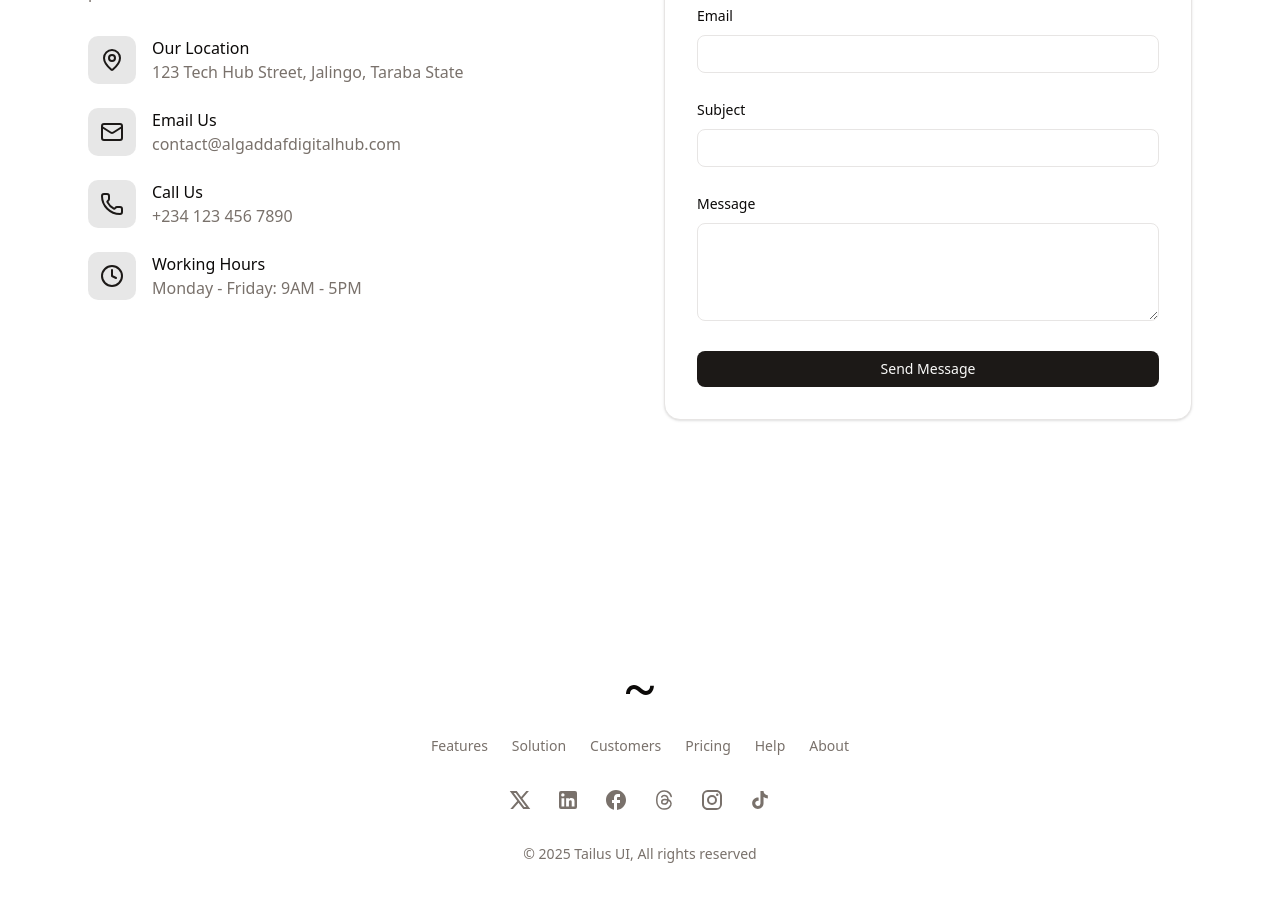
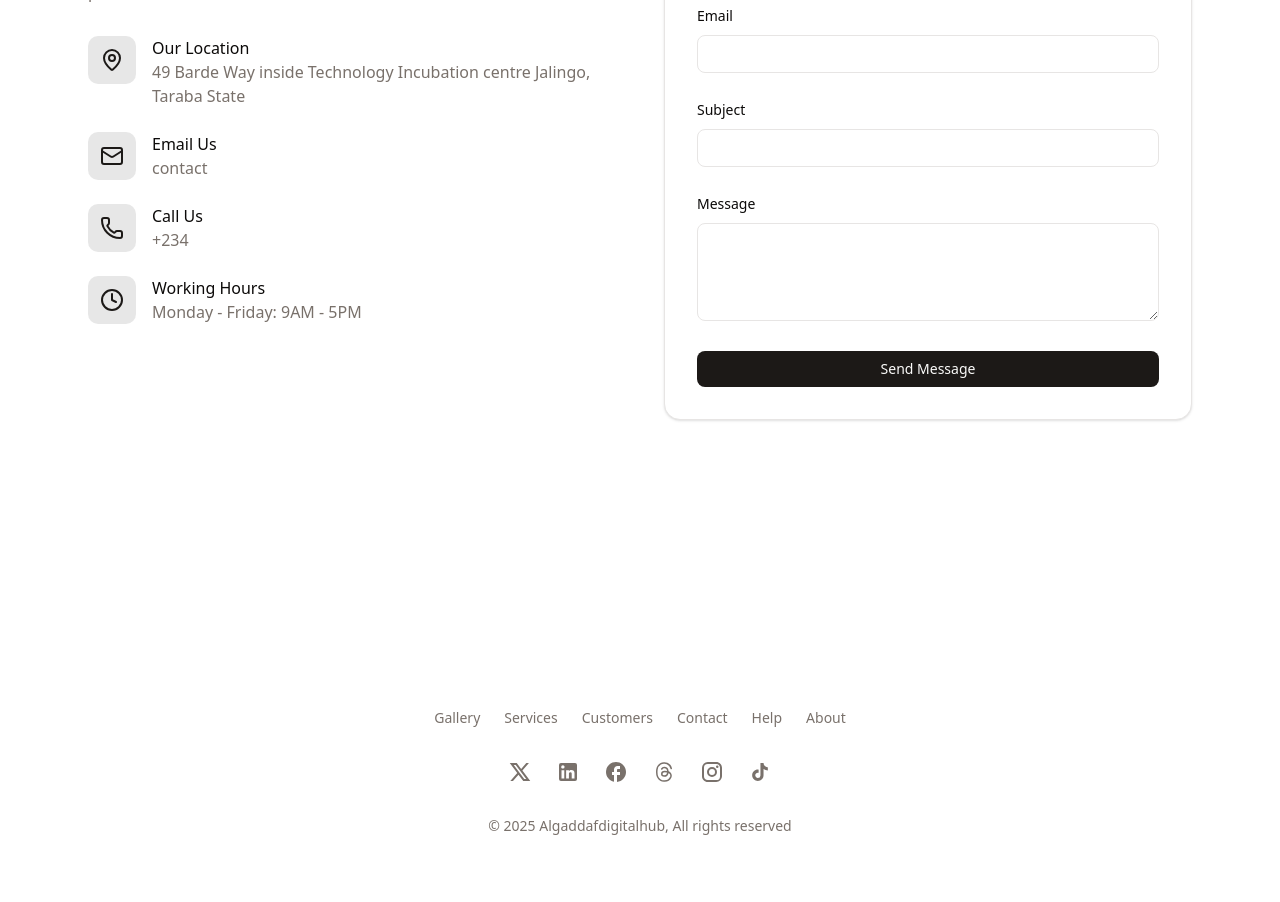
Before and after one commit to Pheebemi/orcish-landing-page, a Next.js app: page / in a window 1280 px wide. Shown: the part 4820-5722 px from the top of the page. Built offline with nearby package versions, Linux system fonts and the light colour scheme.

Commit message:
Update ContactSection and FooterSection with new address and branding; adjust links in FooterSection

```diff
--- a/components/Contact.tsx
+++ b/components/Contact.tsx
@@ -53,7 +53,7 @@ export default function ContactSection() {
                 </div>
                 <div>
                   <h3 className="font-medium">Our Location</h3>
-                  <p className="text-muted-foreground">123 Tech Hub Street, Jalingo, Taraba State</p>
+                  <p className="text-muted-foreground">49 Barde Way inside Technology Incubation centre Jalingo, Taraba State</p>
                 </div>
               </motion.div>
 
@@ -67,7 +67,7 @@ export default function ContactSection() {
                 <div>
                   <h3 className="font-medium">Email Us</h3>
                   <a href="mailto:contact@algaddafdigitalhub.com" className="text-muted-foreground hover:text-primary">
-                    contact@algaddafdigitalhub.com
+                    contact
                   </a>
                 </div>
               </motion.div>
@@ -82,7 +82,7 @@ export default function ContactSection() {
                 <div>
                   <h3 className="font-medium">Call Us</h3>
                   <a href="tel:+2341234567890" className="text-muted-foreground hover:text-primary">
-                    +234 123 456 7890
+                    +234
                   </a>
                 </div>
               </motion.div>
--- a/components/call-to-action.tsx
+++ b/components/call-to-action.tsx
@@ -1,5 +1,5 @@
 "use client";
-import { motion, AnimatePresence, Variants } from "framer-motion";
+import { motion, Variants } from "framer-motion";
 import Image from "next/image";
 import Link from "next/link";
 import { Button } from "@/components/ui/button";
--- a/components/features-1.tsx
+++ b/components/features-1.tsx
@@ -15,16 +15,16 @@ const containerVariants: Variants = {
   }
 };
 
-const cardVariants: Variants = {
-  hidden: { y: 20, opacity: 0 },
-  visible: {
-    y: 0,
-    opacity: 1,
-    transition: {
-      duration: 0.5
-    }
-  }
-};
+// const cardVariants: Variants = {
+//   hidden: { y: 20, opacity: 0 },
+//   visible: {
+//     y: 0,
+//     opacity: 1,
+//     transition: {
+//       duration: 0.5
+//     }
+//   }
+// };
 
 export default function Features() {
   return (
--- a/components/footer.tsx
+++ b/components/footer.tsx
@@ -1,13 +1,14 @@
-import { Logo } from "@/components/logo";
+'"use client";'
+// import { Logo } from "@/components/logo";
 import Link from "next/link";
 
 const links = [
   {
-    title: "Features",
+    title: "Gallery",
     href: "#",
   },
   {
-    title: "Solution",
+    title: "Services",
     href: "#",
   },
   {
@@ -15,7 +16,7 @@ const links = [
     href: "#",
   },
   {
-    title: "Pricing",
+    title: "Contact",
     href: "#",
   },
   {
@@ -33,7 +34,7 @@ export default function FooterSection() {
     <footer className="py-16 md:py-32">
       <div className="mx-auto max-w-5xl px-6">
         <Link href="/" aria-label="go home" className="mx-auto block size-fit">
-          <Logo />
+          {/* <Logo /> */}
         </Link>
 
         <div className="my-8 flex flex-wrap justify-center gap-6 text-sm">
@@ -176,7 +177,7 @@ export default function FooterSection() {
         </div>
         <span className="text-muted-foreground block text-center text-sm">
           {" "}
-          © {new Date().getFullYear()} Tailus UI, All rights reserved
+          © {new Date().getFullYear()} Algaddafdigitalhub, All rights reserved
         </span>
       </div>
     </footer>
```
